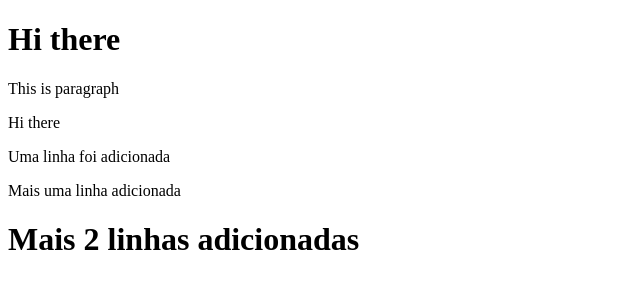
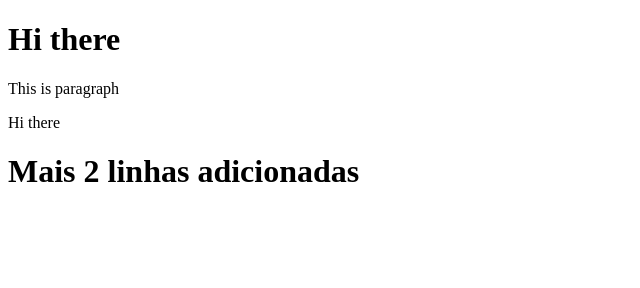
Before and after one commit to BrandonCarlos/gitProject, a plain HTML site: page index.html in a window 1280 px wide. Shown: the whole page, without its empty margins (0-640 px from the left). Drawn offline with Linux system fonts and the light colour scheme.

Commit message:
Duas Linhas Removidas

```diff
--- a/index.html
+++ b/index.html
@@ -10,8 +10,6 @@
     <h1>Hi there</h1>
     <p>This is paragraph</p>
     <span>Hi there</span>
-    <p>Uma linha foi adicionada</p>
-    <p>Mais uma linha adicionada</p>
     <h1>Mais 2 linhas adicionadas</h1>
 </body>
 </html>
```
